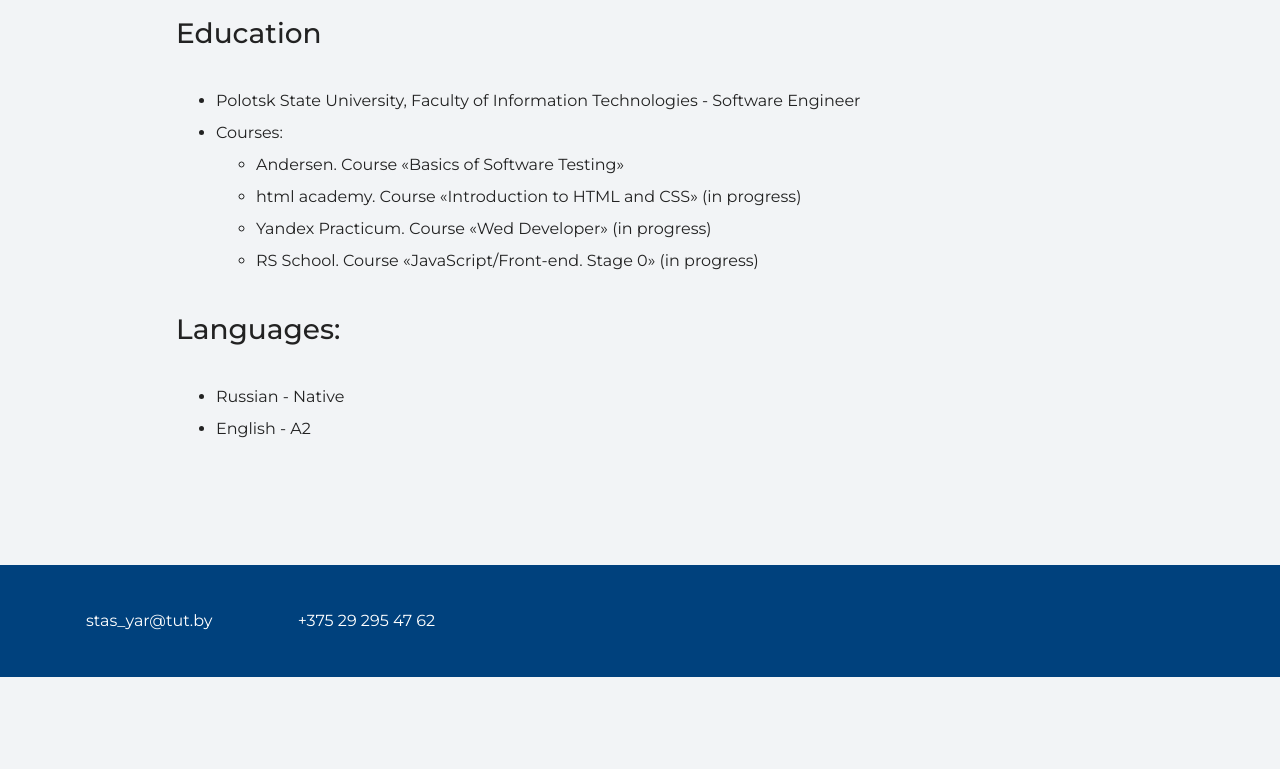
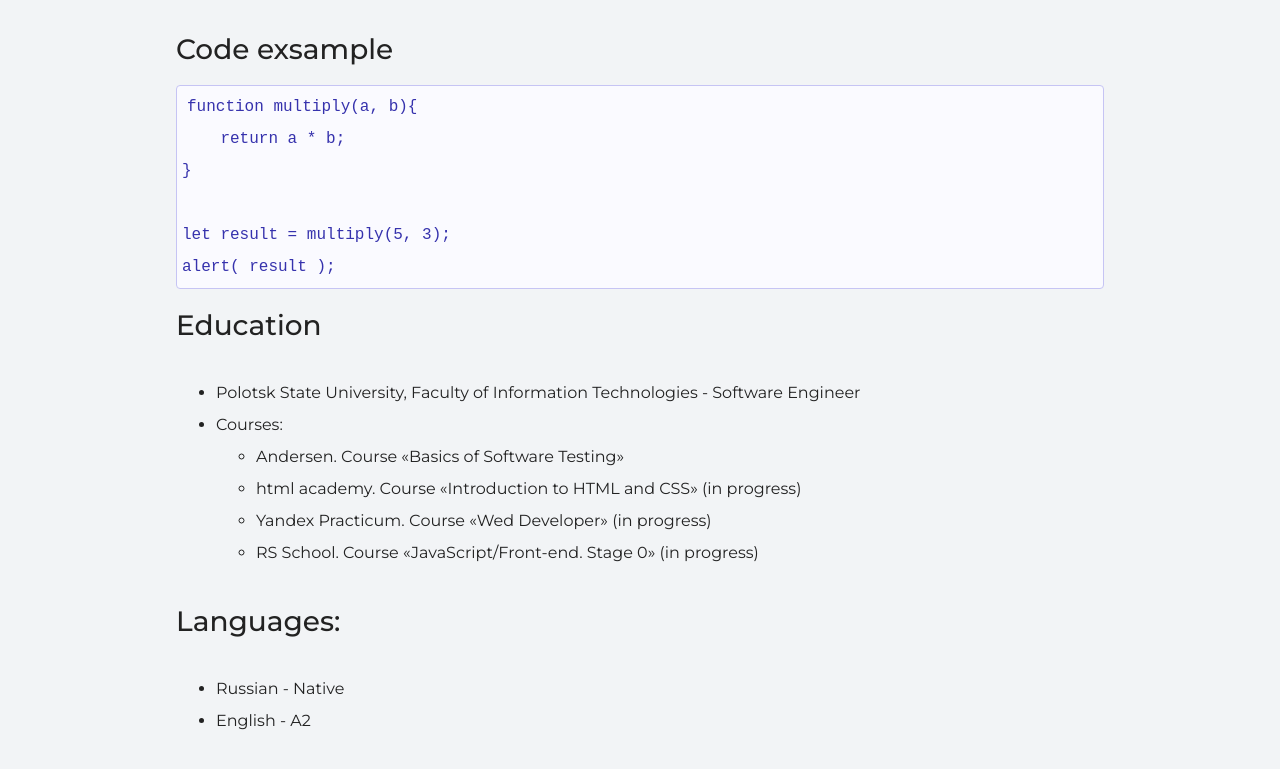
Before and after one commit to badikgit/rsschool-cv, a plain HTML site: page index.html in a window 1280 px wide. Shown: the part 1955-2724 px from the top of the page. Before the commit the page ends 2632 px from the top, so only its background shows below. Drawn offline with nearby package versions, Linux system fonts and the light colour scheme.

Commit message:
feat: add social links, icons, code exsample

```diff
--- a/index.html
+++ b/index.html
@@ -14,9 +14,12 @@
             <div class="container">
                 <a class="header-email" href="mailto:stas_yar@tut.by">stas_yar@tut.by</a>
                 <a class="header-phone" href="tel:+375292954762">+375 29 295 47 62</a>
+                <a class="header-discord" href="https://discordapp.com/users/399246428871983114/">truecki#6712</a>
+                <a class="header-linkedin" href="https://www.linkedin.com/in/yarotski-stanislau/">Stanislau Yarotski</a>
             </div>
         </header>
 
+        <main>
             <section class="hero-image">
                 <div class="container">
                     <h1 class="heading">Stanislau Yarotski</h1>
@@ -32,7 +35,7 @@
                     </figure>
                     <h3>About myself</h3>
                     <p>My name is Stanislau. I'm 30. And I'm a giraffe... so... If you need something that is high up, I can help you get it :)</p>
-                <p>Okay, this is just a joke for the sake of being able to use this perfect image. I did it myself. I like handling pictures and everything that is related to design. And I enjoy coding, too. So I got interested to Frontend development.</p>
+                    <p>Okay, this is just a joke for the sake of being able to use this perfect image. It's my avatar. I did it myself. I like handling pictures and everything that is related to design. And I enjoy coding, too. So I got interested to Frontend development.</p>
                     <p>I’m interested in Frontend Development because this occupation provides endless possibilities for professional growth, besides there’s a huge amount of free high quality resources for self-education and a large community of developers.</p>
                     <p>I believe, that my ability to learn and to gain new skills will lead me through this path of becoming a proficient Frontend Developer.</p>
                     <h3>What can I do already?</h3>
@@ -46,6 +49,15 @@
                             <li>... and I know the working basics with Git, GitHub</li>
                         </ul>
                     </p>
+
+                    <h3>Code exsample</h3>
+
+                    <pre><code>function multiply(a, b){
+    return a * b;
+}
+
+let result = multiply(5, 3);
+alert( result );</code></pre>
 
                     <h3>Education</h3>
                     <p>
@@ -71,12 +83,12 @@
 
                 </div>
             </section>
+        </main>
 
         <footer class="page-footer">
-            <div class="conteiner">
-                <a class="footer-email" href="mailto:stas_yar@tut.by">stas_yar@tut.by</a>
-                <a class="footer-phone" href="tel:+375292954762">+375 29 295 47 62</a>
-            </div>
+            © 2021
+            <a class="footer-github" href="https://github.com/badikgit/">badikgit</a>
+            <a class="footer-rsschool" href="https://rs.school/js/"></a>
         </footer>
     </body>
 </html>
--- a/style.css
+++ b/style.css
@@ -11,6 +11,29 @@ body {
     background-position: top center;
   }
 
+  pre,
+  code {
+    background-color: #fafaff;
+    border: 1px solid #c6c4f4;
+    border-radius: 4px;
+    color: #3632ad;
+    font-family: "Courier New", "Courier", monospace;
+  }
+
+  pre {
+    padding: 5px;
+  }
+
+  code {
+    padding: 2px 5px;
+  }
+
+  pre code {
+    background-color: transparent;
+    border-radius: 0;
+    border: none;
+  }
+
   .container {
     max-width: 928px;
     margin: 0 auto;
@@ -19,8 +42,9 @@ body {
 
   .page-header {
     margin: 0 0 160px;
-    padding: 32px 0 32px;
+    padding: 16px 0 32px;
     background: linear-gradient(180deg, rgba(242,244,246,.8) 0%, rgba(242,244,246,.9) 20%, rgba(242,244,246,1) 50%, rgba(242,244,246,.6) 80%, rgba(242,244,246,.1) 100%);
+
   }
 
   .page-header .container,
@@ -46,6 +70,17 @@ body {
     padding-left: 25px;
     background-image: url("image/icon/icon-phone-header.svg");
   }
+
+.header-discord {
+  padding-left: 25px;
+  background-image: url("image/icon/icon-discord-header.svg");
+  background-size: 21px;
+}
+
+.header-linkedin {
+  padding-left: 90px;
+  background-image: url("image/icon/icon-linkedin-header.svg");
+}
 
   .hero-image {
     margin-bottom: 620px;
@@ -100,9 +135,10 @@ body {
   }
 
   .page-footer {
-    padding: 40px 0;
+    padding: 10px 0;
     background-color: #00417d;
     color: #ffffff;
+    text-align: center;
   }
 
   .page-footer a {
@@ -122,3 +158,14 @@ body {
     padding-left: 25px;
     background-image: url("image/icon/icon-phone-footer.svg");
   }
+
+  .footer-github {
+    padding-left: 25px;
+    background-image: url("image/icon/icon-github-footer.svg");
+  }
+
+  .footer-rsschool {
+    padding-left: 50px;
+    background-image: url("https://rs.school/images/rs_school_js.svg");
+    filter: invert(100%);
+  }
```
Lines whose indentation alone changed are shown as unchanged.
